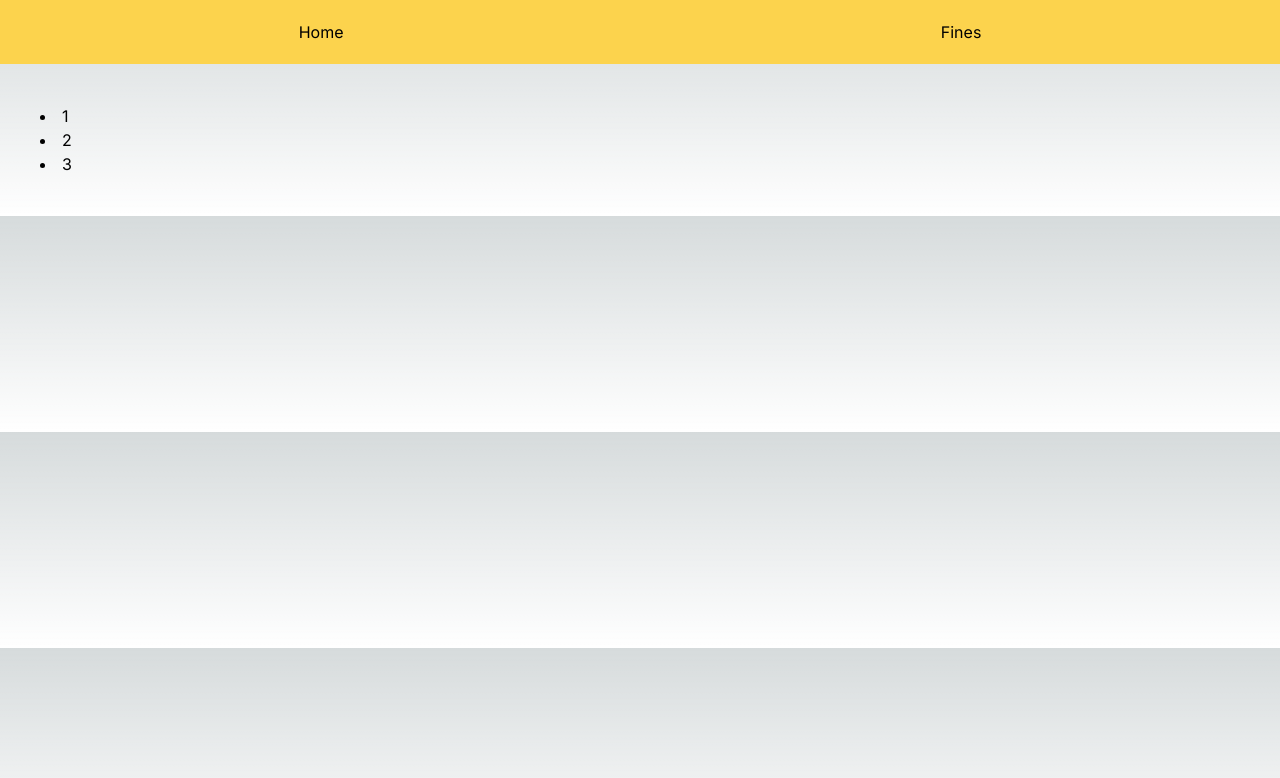
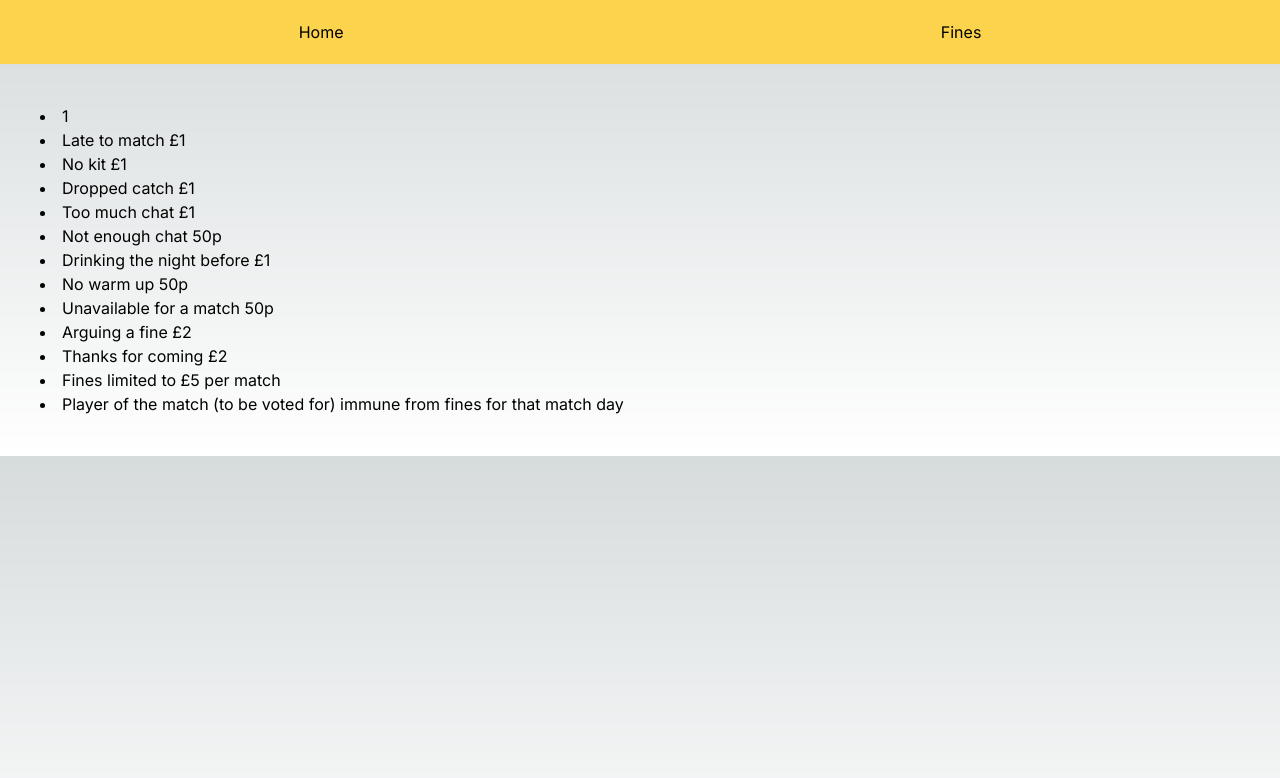
Before and after one commit to MichaelCollingwood/nw-rounders, a Next.js app: page /fines in a window 1280 px wide. Shown: the top 778 px of the page. Built offline with nearby package versions, Linux system fonts and the light colour scheme.

Commit message:
Make relevant

```diff
--- a/src/app/fines/page.tsx
+++ b/src/app/fines/page.tsx
@@ -1,9 +1,21 @@
 export default function Page() {
     return (
-        <div className="block-list p-10">
+        <div className="block-list p-10 gap-1">
             <li>1</li>
-            <li>2</li>
-            <li>3</li>
+            <li>Late to match £1</li>
+            <li>No kit £1</li>
+            <li>Dropped catch £1</li>
+            <li>Too much chat £1</li>
+            <li>Not enough chat 50p</li>
+            <li>Drinking the night before £1</li>
+            <li>No warm up 50p</li>
+            <li>Unavailable for a match 50p</li>
+            <li>Arguing a fine £2</li>
+            <li>Thanks for coming £2</li>
+
+
+            <li>Fines limited to £5 per match</li>
+            <li>Player of the match (to be voted for) immune from fines for that match day</li>
         </div>
     )
 }
--- a/src/app/layout.tsx
+++ b/src/app/layout.tsx
@@ -19,8 +19,8 @@ export default function RootLayout({
     <html lang="en">
       <body className={inter.className}>
         <div className="w-full py-5 align-middle justify-around flex flex-row bg-amber-300 text-black">
-          <Link href="/"><p>Home</p></Link>
-          <Link href="/fines"><p>Fines</p></Link>
+          <Link href="/"><p className="text-black">Home</p></Link>
+          <Link href="/fines"><p className="text-black">Fines</p></Link>
         </div>
         {children}
       </body>
```
